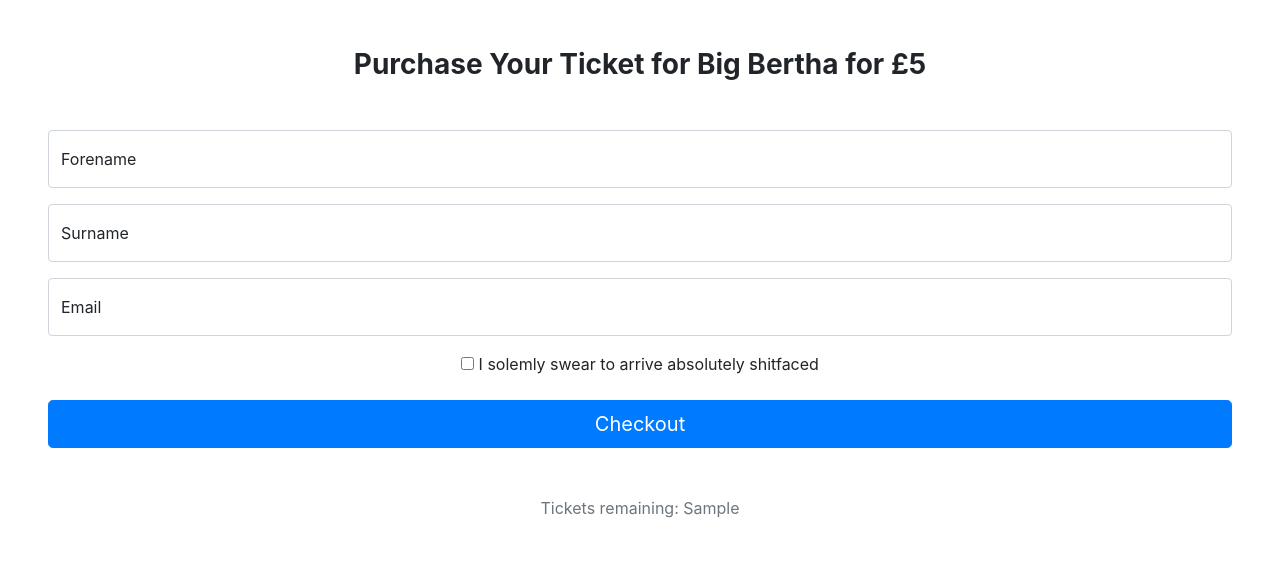
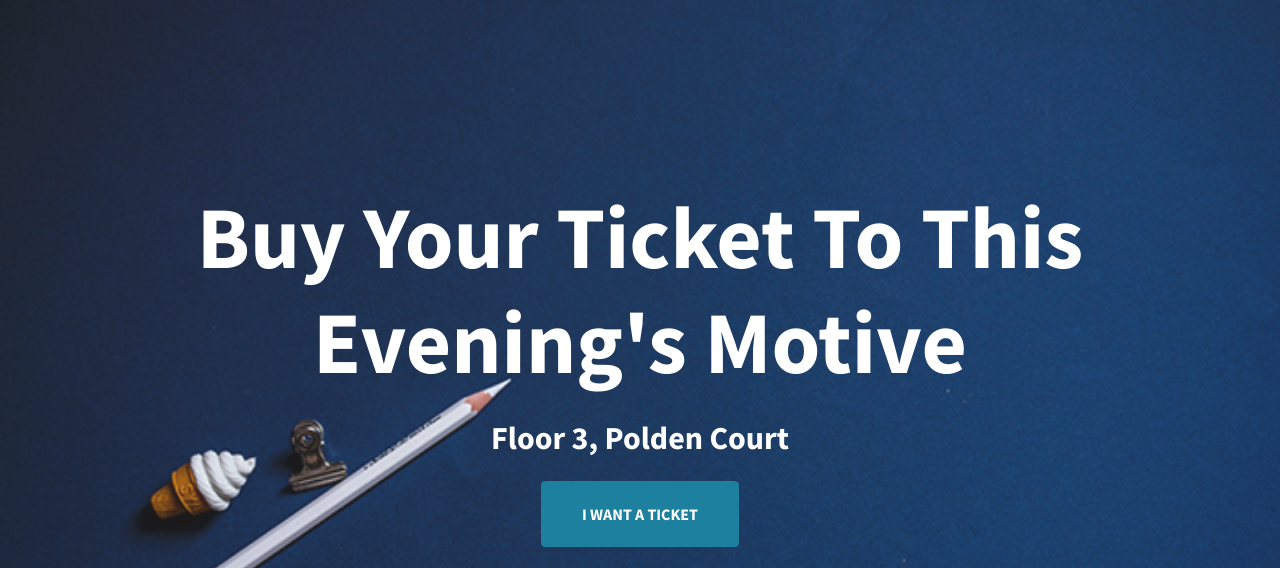
Before and after one commit to Wisaacj/QR-Code-System, a Flask app: template templates/tickets/buy-tickets.html in a window 1280 px wide. Shown: the top 568 px of the page. Run offline with Flask 2, Linux system fonts and the light colour scheme; the template is opened without the code that fills it: most values are stand-ins (such as "Sample title", 1, 10 or a date in 2020); some libraries are stand-ins or nearby versions; grey boxes are pictures that could not be loaded.

Commit message:
Completed the new ticket page

```diff
--- a/main.py
+++ b/main.py
@@ -16,17 +16,12 @@ stripe.api_key = app.config['STRIPE_SECRET_KEY']
 @app.route('/', methods=['GET', 'POST'])
 def index():
     # Getting the number of tickets remaining to be sold
-    tickets_remaining = TicketClass.MAX_LIMIT_TICKETS - TicketClass.getNumSoldTickets()
+    # tickets_remaining = TicketClass.MAX_LIMIT_TICKETS - TicketClass.getNumSoldTickets()
+    tickets_remaining = 0
 
     # Returning an error message if all the tickets have been sold
     if (tickets_remaining == 0):
         return render_template('/tickets/buy-tickets.html', error="NoTickets", tickets_remaining=tickets_remaining)
-
-    # When there's a POST request, get the data from the form
-    if (request.method == "POST"):
-        forename = request.form['floatingForename']
-        surname = request.form['floatingSurname']
-        email = request.form['floatingInput']
 
     session = stripe.checkout.Session.create(
         payment_method_types=['card'],
--- a/templates/tickets/buy-tickets.html
+++ b/templates/tickets/buy-tickets.html
@@ -1,89 +1,61 @@
 <!doctype html>
 <html lang="en">
   <head>
-    <meta charset="utf-8">
-    <meta name="viewport" content="width=device-width, initial-scale=1">
-    <meta name="description" content="">
-    <meta name="generator" content="Hugo 0.82.0">
-    <title>Tickets - Big Bertha</title>
-
-    <link href="https://cdn.jsdelivr.net/npm/bootstrap@5.0.0-beta3/dist/css/bootstrap.min.css" rel="stylesheet" integrity="sha384-eOJMYsd53ii+scO/bJGFsiCZc+5NDVN2yr8+0RDqr0Ql0h+rP48ckxlpbzKgwra6" crossorigin="anonymous">
-    <script src="https://cdn.jsdelivr.net/npm/bootstrap@5.0.0-beta3/dist/js/bootstrap.bundle.min.js" integrity="sha384-JEW9xMcG8R+pH31jmWH6WWP0WintQrMb4s7ZOdauHnUtxwoG2vI5DkLtS3qm9Ekf" crossorigin="anonymous"></script>
-
-    <link rel="canonical" href="https://getbootstrap.com/docs/5.0/examples/sign-in/">
-
-    <!-- Bootstrap core CSS -->
-    <link href="../assets/dist/css/bootstrap.min.css" rel="stylesheet">
-
-    <style>
-      .bd-placeholder-img {
-        font-size: 1.125rem;
-        text-anchor: middle;
-        -webkit-user-select: none;
-        -moz-user-select: none;
-        user-select: none;
-      }
-
-      @media (min-width: 768px) {
-        .bd-placeholder-img-lg {
-          font-size: 3.5rem;
-        }
-      }
-    </style>
-
+      <meta charset="utf-8" />
+      <meta name="viewport" content="width=device-width, initial-scale=1, shrink-to-fit=no" />
+      <meta name="description" content="" />
+      <meta name="author" content="" />
+      <title>Buy Your Ticket</title>
+      <!-- Favicon-->
+      <link rel="icon" type="image/x-icon" href="{{ url_for('static', filename='assets/favicon.ico') }}" />
+      <!-- Font Awesome icons (free version)-->
+      <script src="https://use.fontawesome.com/releases/v5.15.3/js/all.js" crossorigin="anonymous"></script>
+      <!-- Simple line icons-->
+      <link href="https://cdnjs.cloudflare.com/ajax/libs/simple-line-icons/2.5.5/css/simple-line-icons.min.css" rel="stylesheet" />
+      <!-- Google fonts-->
+      <link href="https://fonts.googleapis.com/css?family=Source+Sans+Pro:300,400,700,300italic,400italic,700italic" rel="stylesheet" type="text/css" />
+      <!-- Core theme CSS (includes Bootstrap)-->
+      <link rel="stylesheet" type="text/css" href="{{ url_for('static', filename='styles/success.css') }}"/>
   </head>
 
-  <body class="text-center">
+  <body id="page-top">
 
     {% if error != "NoTickets" %}
 
-      <main class="form-signin m-5">
-
-        <h1 class="h3 mb-5 fw-normal"><b>Purchase Your Ticket for Big Bertha for £5</b></h1>
-
-        <form action="" method="POST">
-
-          <div class="form-floating mt-3 mb-3">
-            <input type="text" class="form-control" id="floatingForename" placeholder="Forename" name="floatingForename" value="{{ request.form.floatingForename }}">
-            <label for="floatingForename">Forename</label>
+      <!-- Header-->
+      <header class="masthead d-flex align-items-center">
+          <div class="container px-4 px-lg-5 text-center">
+              <h1 class="m-2">Buy <b>Your</b> Ticket To This Evening's Motive</h1>
+              <h2 class="m-4">Floor 3, Polden Court</h2>
+              <a class="btn btn-primary btn-xl" id="checkout-button"><b>I WANT A TICKET</b></a>
+              <h4 class="m-4">Tickets Remaining: {{ tickets_remaining }}</h3>
+              <!-- Include RESEND EMAIL button-->
           </div>
-
-          <div class="form-floating mt-3 mb-3">
-            <input type="text" class="form-control" id="floatingSurname" placeholder="Surname" name="floatingSurname" value="{{ request.form.floatingSurname }}">
-            <label for="floatingSurname">Surname</label>
-          </div>
-
-          <div class="form-floating mt-3 mb-3">
-            <input type="email" class="form-control" id="floatingInput" placeholder="name@example.com" name="floatingInput" value="{{ request.form.floatingInput }}">
-            <label for="floatingInput">Email</label>
-          </div>
-
-          <div class="checkbox mb-3">
-            <label>
-              <input type="checkbox" value="remember-me"> I solemly swear to arrive absolutely shitfaced
-            </label>
-          </div>
-
-          <button class="w-100 btn btn-lg btn-primary" type="submit" id="checkout-button">Checkout</button>
-          <p class="mt-5 mb-3 text-muted">Tickets remaining: {{ tickets_remaining }}</p>
-
-        </form>
-
-        {% if error %}
-          <p class="error"><strong>Error:</strong> {{ error }}</p>
-        {% endif %}
-
-      </main>
+      </header>
+      <!-- Bootstrap core JS-->
+      <script src="https://cdn.jsdelivr.net/npm/bootstrap@5.0.1/dist/js/bootstrap.bundle.min.js"></script>
+      <!-- Core theme JS-->
+      <script src="{{ url_for('static', filename='js/success.js') }}"></script>
 
     {% else %}
 
-      <h1 class="h1 m-5 fw-normal"><b>No Big Bertha for you, we're afraid that tickets are all sold out :(</b></h1>
+      <!-- Header-->
+      <header class="masthead d-flex align-items-center">
+        <div class="container px-4 px-lg-5 text-center">
+            <h1 class="mb-1">We're afraid this evening's party is sold out.</h1>
+            <h2 class="m-4">Come back tomorrow @ 12pm to have a chance at getting tickets to the next motive</h1>
+        </div>
+      </header>
+      <!-- Bootstrap core JS-->
+      <script src="https://cdn.jsdelivr.net/npm/bootstrap@5.0.1/dist/js/bootstrap.bundle.min.js"></script>
+      <!-- Core theme JS-->
+      <script src="{{ url_for('static', filename='js/success.js') }}"></script>
+
+      <h1 class="h1 m-5 fw-normal"><b></b></h1>
 
     {% endif %}
 
   </body>
-
-  <div class="bg-image" style="background-image: url('https://images.unsplash.com/photo-1494438639946-1ebd1d20bf85?ixlib=rb-1.2.1&ixid=MXwxMjA3fDB8MHxleHBsb3JlLWZlZWR8MXx8fGVufDB8fHw%3D&w=1000&q=80'); height: 50vh"></div>
 
   <script src="https://js.stripe.com/v3/"></script>
     <script>
@@ -93,3 +65,5 @@
   <script src="{{ url_for('static', filename='js/stripe-no-ajax.js') }}"></script>
 
 </html>
+
+</html>
```
